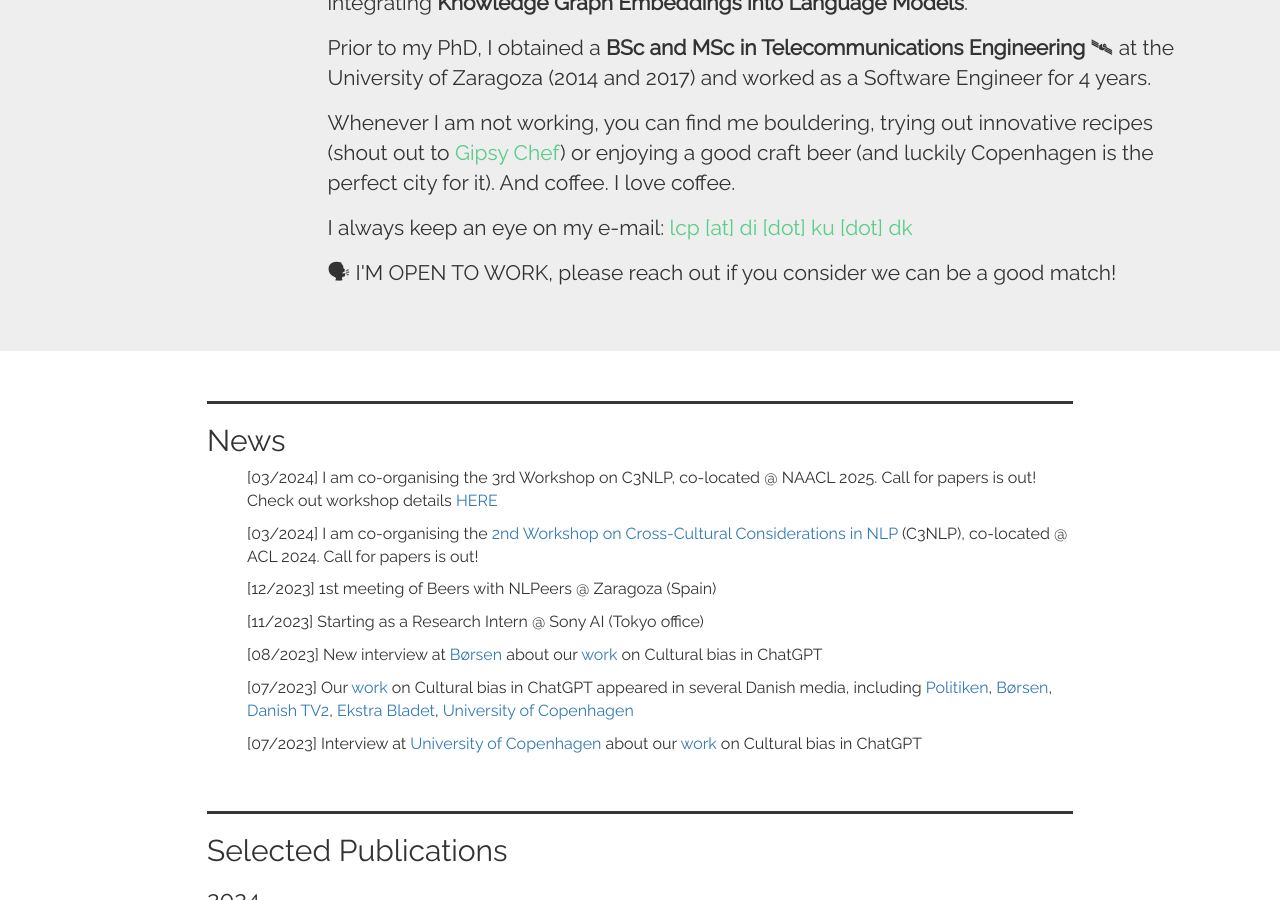
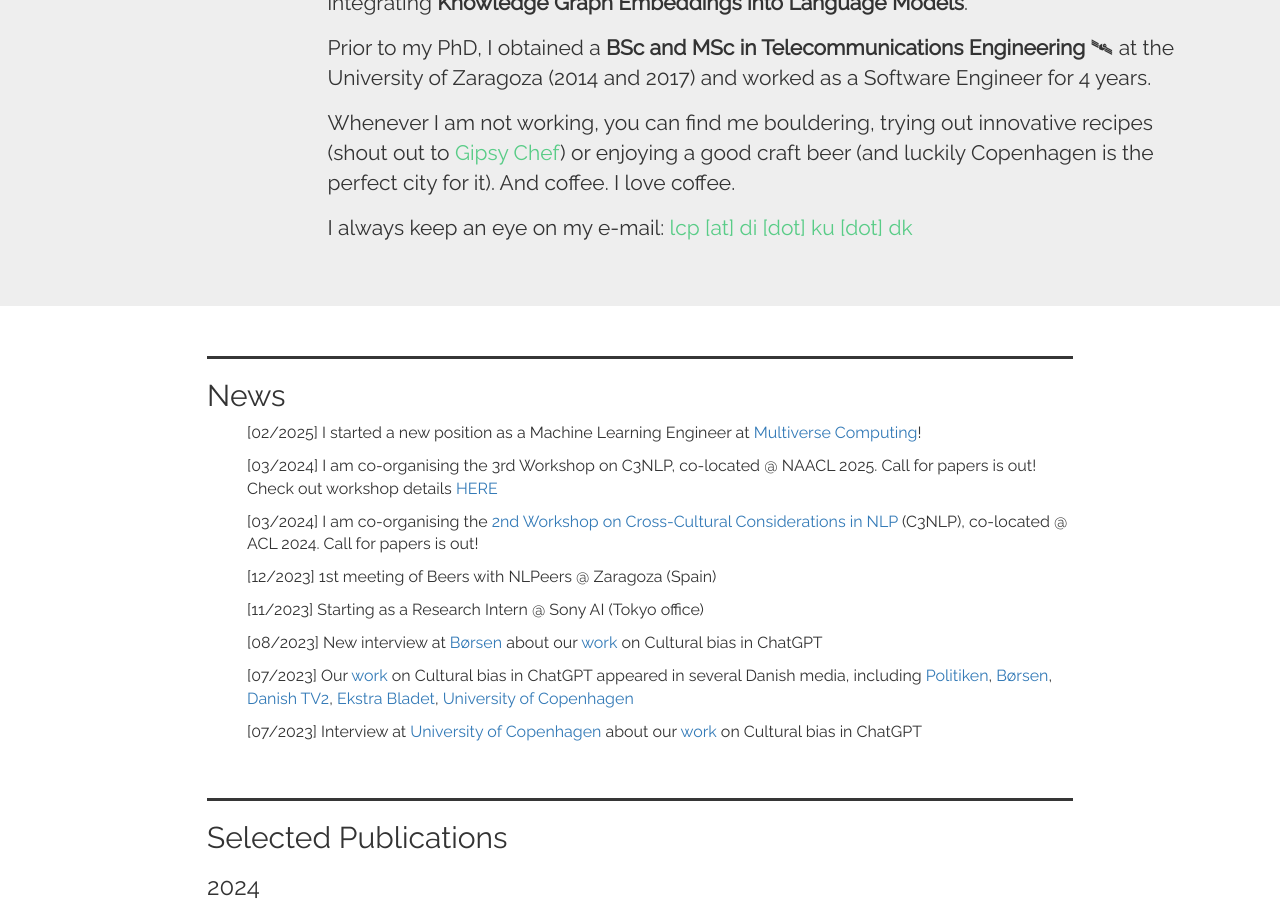
Before and after one commit to lautel/lautel.github.io, a Jekyll site: the page built from index.html, in a window 1280 px wide and 900 px high, scrolled down 510 px. Built offline with Jekyll 4.4.1, drawn with Linux system fonts in a browser that asks for light colours; nearby versions of some CDN libraries; a style sheet for code colours, icons or effects is not loaded.

Commit message:
Update index.html

```diff
--- a/index.html
+++ b/index.html
@@ -57,9 +57,6 @@ layout: aboutme
           (shout out to <a href="https://gipsychef.es/category/bestial/">Gipsy Chef</a>) or enjoying a good craft beer
           (and luckily Copenhagen is the perfect city for it). And coffee. I love coffee.</p>
         <p align="left">I always keep an eye on my e-mail: <a style="color:#59cc87;">lcp [at] di [dot] ku [dot] dk</a>
-
-          <p align="left">&#x1F5E3; I'M OPEN TO WORK, please reach out if you consider we can be a good match! </a>
-
         </p>
       </div>
     </div>
@@ -75,6 +72,9 @@ layout: aboutme
           <h2>News</h2>
 
           <ul style="list-style: none;">
+            <li>
+              <p>[02/2025] I started a new position as a Machine Learning Engineer at <a href="https://multiversecomputing.com/">Multiverse Computing</a>!</p>
+            </li>
             <li>
               <p>[03/2024] I am co-organising the 3rd Workshop on
                   C3NLP, co-located @ NAACL 2025. Call for papers is out! Check out workshop details <a href="https://c3nlp.github.io">HERE</a></p>
```
